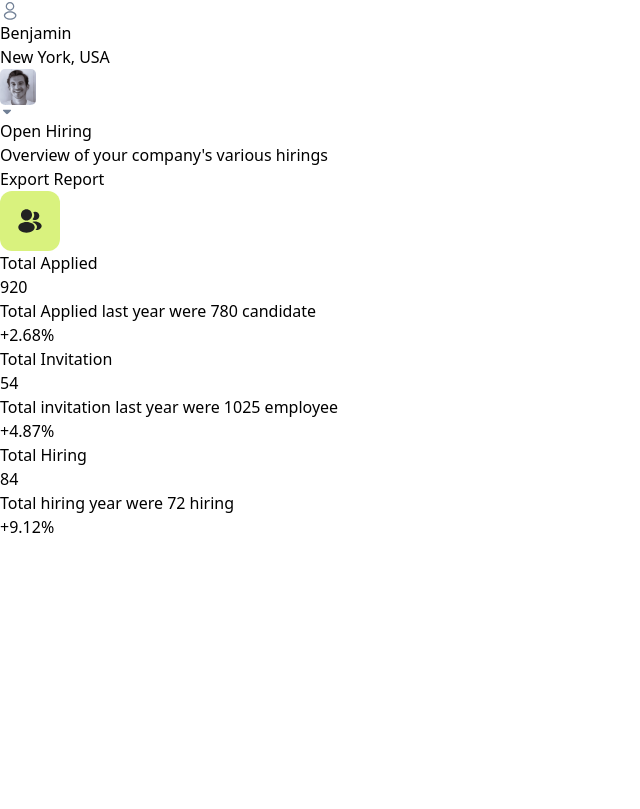
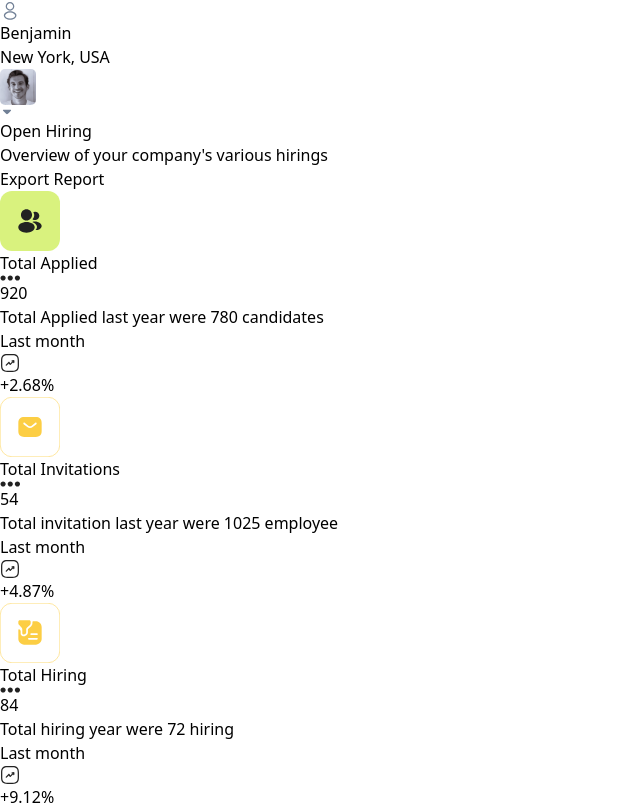
Before and after one commit to haniful360/dashboard-ui, a React (Vite) app: page / in a window 1280 px wide. Shown: the part 665-1474 px from the top of the page, without its empty margins (0-640 px from the left). Before the commit the page ends 1204 px from the top, so only its background shows below. Built offline with nearby package versions, Linux system fonts and the light colour scheme.

Commit message:
add card of main content

```diff
--- a/src/components/MainContent/MainContent.jsx
+++ b/src/components/MainContent/MainContent.jsx
@@ -2,87 +2,124 @@ import React from "react";
 import document from "../../assets/main-content/document.svg";
 import user from "../../assets/main-content/user.svg";
 import sms from "../../assets/main-content/sms.svg";
+import circle from "../../assets/main-content/circle.svg";
+import trend from "../../assets/main-content/trend-up.svg";
 
 const MainContent = () => {
+  const cards = [
+    {
+      icon: user,
+      dot:circle,
+      title: "Total Applied",
+      value: "920",
+      description: "Total Applied last year were 780 candidates",
+      trendValue: "+2.68%",
+    },
+    {
+      icon: sms,
+      dot:circle,
+      title: "Total Invitations",
+      value: "54",
+      description: "Total invitation last year were 1025 employee",
+      trendValue: "+4.87%",
+    },
+    {
+      icon: document,
+      dot:circle,
+      title: "Total Hiring",
+      value: "84",
+      description: "Total hiring year were 72 hiring",
+      trendValue: "+9.12%",
+    },
+  ];
   return (
     <div className="bg-[#F9FAF5] p-6 min-h-screen">
       <div className="">
-
         <div className="flex justify-between items-center mb-6">
           <div>
-          <h1 className="text-lg font-semibold text-gray-700">Open Hiring</h1>
-          <p className="text-sm text-gray-500 ">
+            <h1 className="text-lg font-bold text-[18px] text-[#393C43]">Open Hiring</h1>
+            <p className="text-sm text-[#70747B] text-[14px] ">
               Overview of your company's various hirings
             </p>
           </div>
-        <div className="mt-6 flex justify-end">
+          <div className="flex justify-end">
             <button className="bg-green-500 text-white px-4 py-2 rounded-lg shadow hover:bg-green-600">
               Export Report
             </button>
           </div>
         </div>
         <div className="grid grid-cols-1 sm:grid-cols-2 lg:grid-cols-3 gap-6">
-          <div className="bg-white shadow-sm rounded-lg p-6">
-            <div className="flex items-center mb-4">
-              <div className=" text-green-600 flex items-center justify-center rounded-full">
+          {/* <div className="bg-white shadow-sm rounded-lg p-6">
+            <div className="flex items-center justify-between mb-4">
+              <div className="flex items-center ">
+                <div>
                   <img src={user} alt="" />
                 </div>
                 <div className="ml-4">
-                <h2 className="text-sm font-medium text-gray-700">
+                  <h2 className="text-sm font-semibold text-[16px] text-gray-700">
                     Total Applied
                   </h2>
                 </div>
               </div>
-            <p className="text-3xl font-semibold text-gray-800">920</p>
-            <p className="text-sm text-gray-500">
-              Total Applied last year were 780 candidate
-            </p>
-            <div className="mt-4 text-green-500 text-sm font-medium">
-              +2.68%
+              <div className="cursor-pointer">
+                <img src={circle} alt="" />
               </div>
             </div>
+            <div className="flex justify-between items-center">
+              <div>
+                <p className="text-3xl font-semibold text-gray-800 text-[42px]">
+                  920
+                </p>
+                <p className="text-[14px] text-[#70747B] mt-2">
+                  Total Applied last year <br /> were 780 candidate
+                </p>
+              </div>
+              <div className="flex flex-col items-end mt-6">
+                <span className="text-[#70747B] text-[12px]">Last month</span>
+                <div className="flex items-centergap-1 mt-1 bg-[#F9FAF5] py-2 px-3 rounded-lg text-sm text-[16px]">
+                  <img src={trend} alt="" />
+                  <span className="text-[#222222] text-[16px]">+2.68%</span>
+                </div>
+              </div>
+            </div>
+          </div> */}
 
-          {/* Total Invitation Card */}
+          {cards.map((card, index) => (
             <div className="bg-white shadow-sm rounded-lg p-6">
-            <div className="flex items-center mb-4">
-              <div className="w-10 h-10 bg-yellow-100 text-yellow-600 flex items-center justify-center rounded-full">
-                <i className="fas fa-envelope"></i>
+              <div className="flex items-center justify-between mb-4">
+                <div className="flex items-center ">
+                  <div>
+                    <img src={card.icon} alt="" />
                   </div>
                   <div className="ml-4">
-                <h2 className="text-sm font-medium text-gray-700">
-                  Total Invitation
+                    <h2 className="text-sm font-semibold text-[16px] text-gray-700">
+                     {card.title}
                     </h2>
                   </div>
                 </div>
-            <p className="text-3xl font-semibold text-gray-800">54</p>
-            <p className="text-sm text-gray-500">
-              Total invitation last year were 1025 employee
-            </p>
-            <div className="mt-4 text-yellow-500 text-sm font-medium">
-              +4.87%
+                <div className="cursor-pointer">
+                  <img src={card.dot} alt="" />
                 </div>
               </div>
-
-          {/* Total Hiring Card */}
-          <div className="bg-white shadow-sm rounded-lg p-6">
-            <div className="flex items-center mb-4">
-              <div className="w-10 h-10 bg-orange-100 text-orange-600 flex items-center justify-center rounded-full">
-                <i className="fas fa-briefcase"></i>
+              <div className="flex justify-between items-center">
+                <div>
+                  <p className="text-3xl font-semibold text-gray-800 text-[42px]">
+                    {card.value}
+                  </p>
+                  <p className="text-[14px] max-w-[162px] text-[#70747B] mt-2">
+                    {card.description}
+                  </p>
                 </div>
-              <div className="ml-4">
-                <h2 className="text-sm font-medium text-gray-700">
-                  Total Hiring
-                </h2>
+                <div className="flex flex-col items-end mt-6">
+                  <span className="text-[#70747B] text-[12px]">Last month</span>
+                  <div className="flex items-center gap-1 mt-1 bg-[#F9FAF5] py-2 px-3 rounded-lg text-sm text-[16px]">
+                    <img src={trend} alt="trend" />
+                    <span className="text-[#222222] text-[16px]">{card.trendValue}</span>
                   </div>
                 </div>
-            <p className="text-3xl font-semibold text-gray-800">84</p>
-            <p className="text-sm text-gray-500">
-              Total hiring year were 72 hiring
-            </p>
-            <div className="mt-4 text-orange-500 text-sm font-medium">
-              +9.12%
               </div>
             </div>
+          ))}
         </div>
       </div>
     </div>
--- a/src/components/Sidebar/Sidebar.jsx
+++ b/src/components/Sidebar/Sidebar.jsx
@@ -22,7 +22,7 @@ const Sidebar = () => {
 
         {/* Menu */}
         <nav>
-          <p className="text-sm text-gray-500 uppercase mb-4">Menu</p>
+          <p className="text-sm text-gray-500 uppercase mb-4 ml-4">Menu</p>
           <ul className="space-y-2">
             {/* Menu Item */}
             <li className="flex items-center space-x-3 text-[#70747B] hover:text-black cursor-pointer h-14 px-4 rounded-lg hover:bg-gray-100">
```
Also changed, not shown: src/assets/main-content/Trend-up.svg (added), src/assets/main-content/circle.svg (added). Lines whose indentation alone changed are shown as unchanged.
